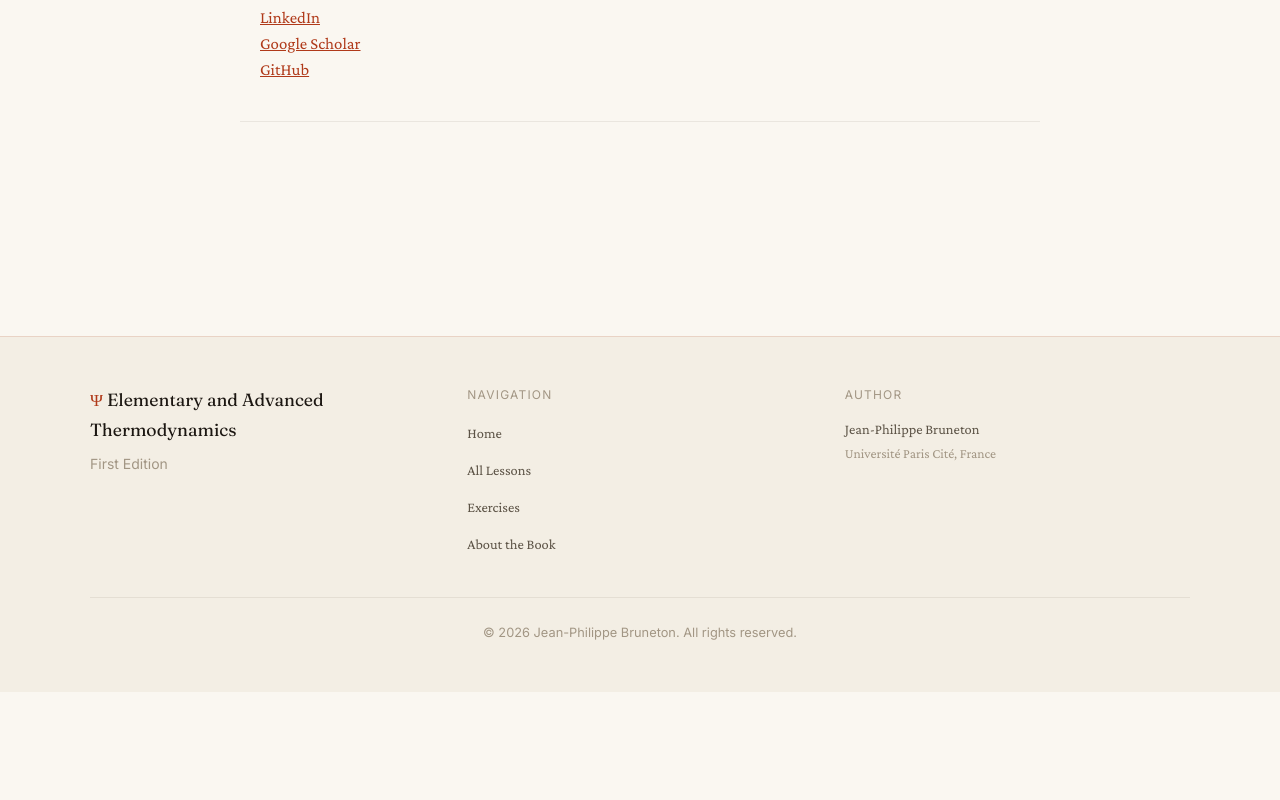
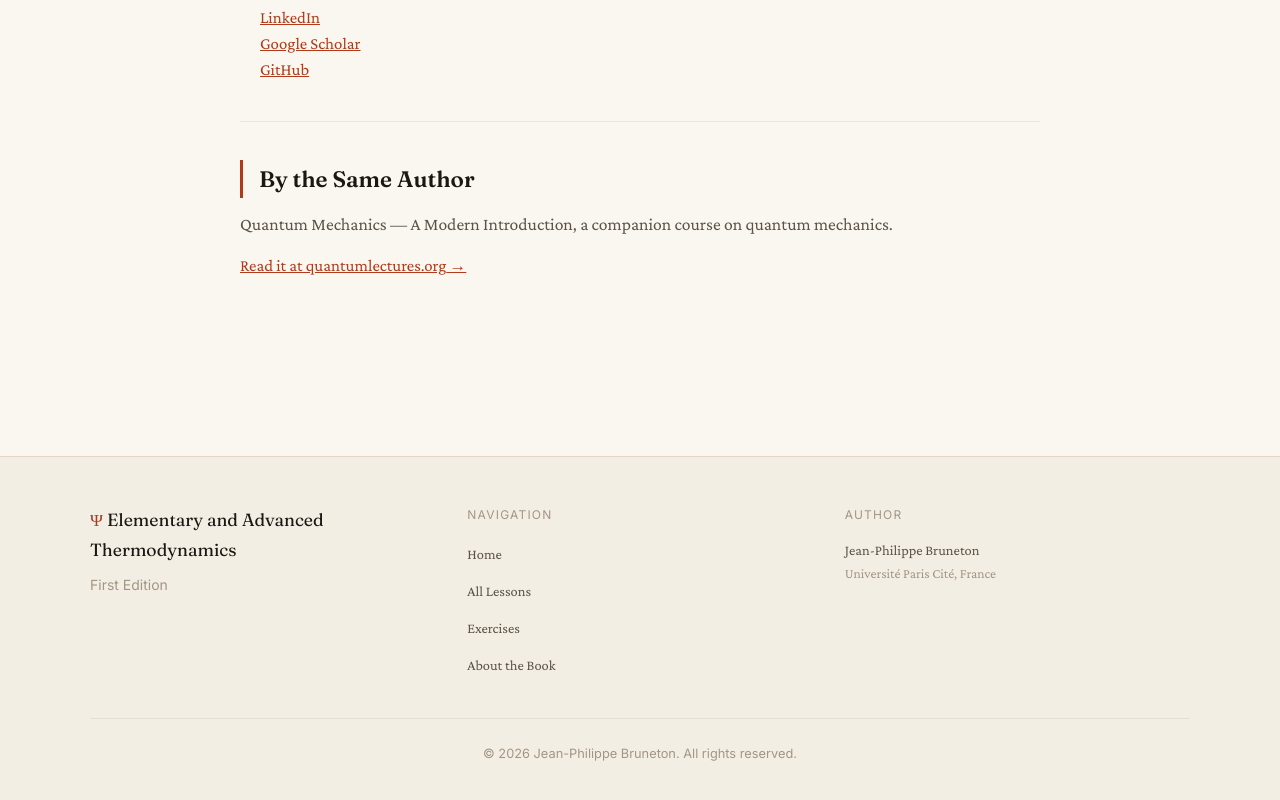
Before and after one commit to jpbruneton/thermo_book, a Next.js app: page /en/about in a window 1280 px wide. Shown: the part 1345-2145 px from the top of the page. Before the commit the page ends 2037 px from the top, so only its background shows below. Built offline with nearby package versions, Linux system fonts and the light colour scheme; no server answers.

Commit message:
Add a 'By the same author' section on the about page, linking to Quantum Mechanics

```diff
--- a/app/[lang]/about/page.tsx
+++ b/app/[lang]/about/page.tsx
@@ -211,6 +211,25 @@ export default function AboutPage() {
             })}
           </ul>
         </div>
+
+        {/* Same author */}
+        <div style={{ ...sectionStyle, borderBottom: "none", marginBottom: 0, paddingBottom: 0 }}>
+          <h2 style={h2Style}>{at.sameAuthorTitle}</h2>
+          <p style={{ ...bodyStyle, marginBottom: "0.65rem" }}>{at.sameAuthorBody}</p>
+          <a
+            href="https://quantumlectures.org"
+            target="_blank"
+            rel="noopener noreferrer"
+            style={{
+              fontFamily: "var(--font-crimson)",
+              fontSize: "1.05rem",
+              color: "var(--amber)",
+              textDecoration: "underline",
+            }}
+          >
+            {at.sameAuthorLink} →
+          </a>
+        </div>
       </div>
     </div>
   );
--- a/lib/i18n.ts
+++ b/lib/i18n.ts
@@ -170,6 +170,10 @@ export const translations = {
         "The text develops thermodynamics from first principles. Proofs are given in full whenever they clarify the physics, and many worked examples complement the theoretical exposition.",
       translationWarning:
         "Warning: this book is primarily written in French; the English version is automatically translated using Claude Sonnet 4.6.",
+      sameAuthorTitle: "By the Same Author",
+      sameAuthorBody:
+        "Quantum Mechanics — A Modern Introduction, a companion course on quantum mechanics.",
+      sameAuthorLink: "Read it at quantumlectures.org",
     },
     updates: {
       label: "UPDATES",
@@ -322,6 +326,10 @@ export const translations = {
         "Le texte développe la thermodynamique à partir des premiers principes. Les preuves sont données en entier lorsqu'elles éclairent la physique, et de nombreux exemples travaillés complètent l'exposition théorique.",
       translationWarning:
         "Note : ce livre est principalement rédigé en français ; la version anglaise est traduite automatiquement avec Claude Sonnet 4.6.",
+      sameAuthorTitle: "Du même auteur",
+      sameAuthorBody:
+        "Mécanique Quantique — Une Introduction Moderne, un cours compagnon sur la mécanique quantique.",
+      sameAuthorLink: "À lire sur quantumlectures.org",
     },
     updates: {
       label: "ACTUALITÉS",
```
